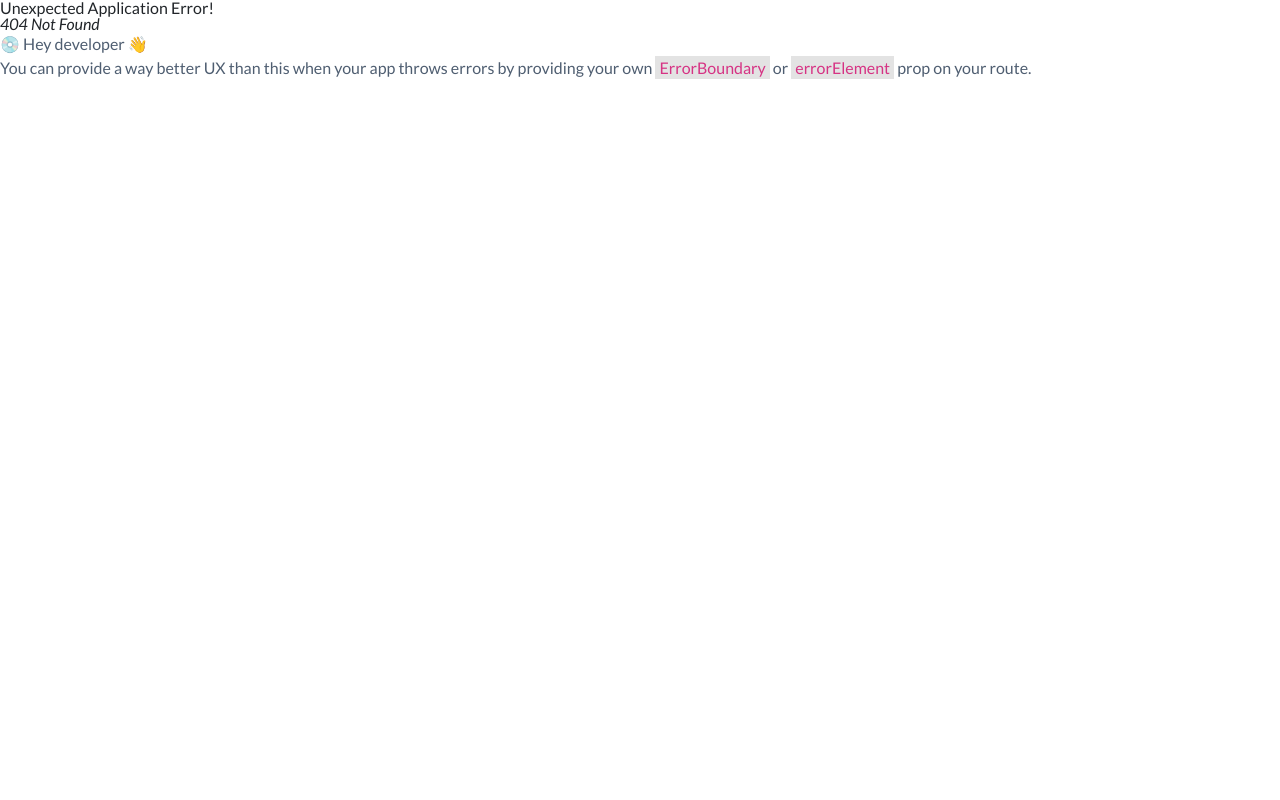
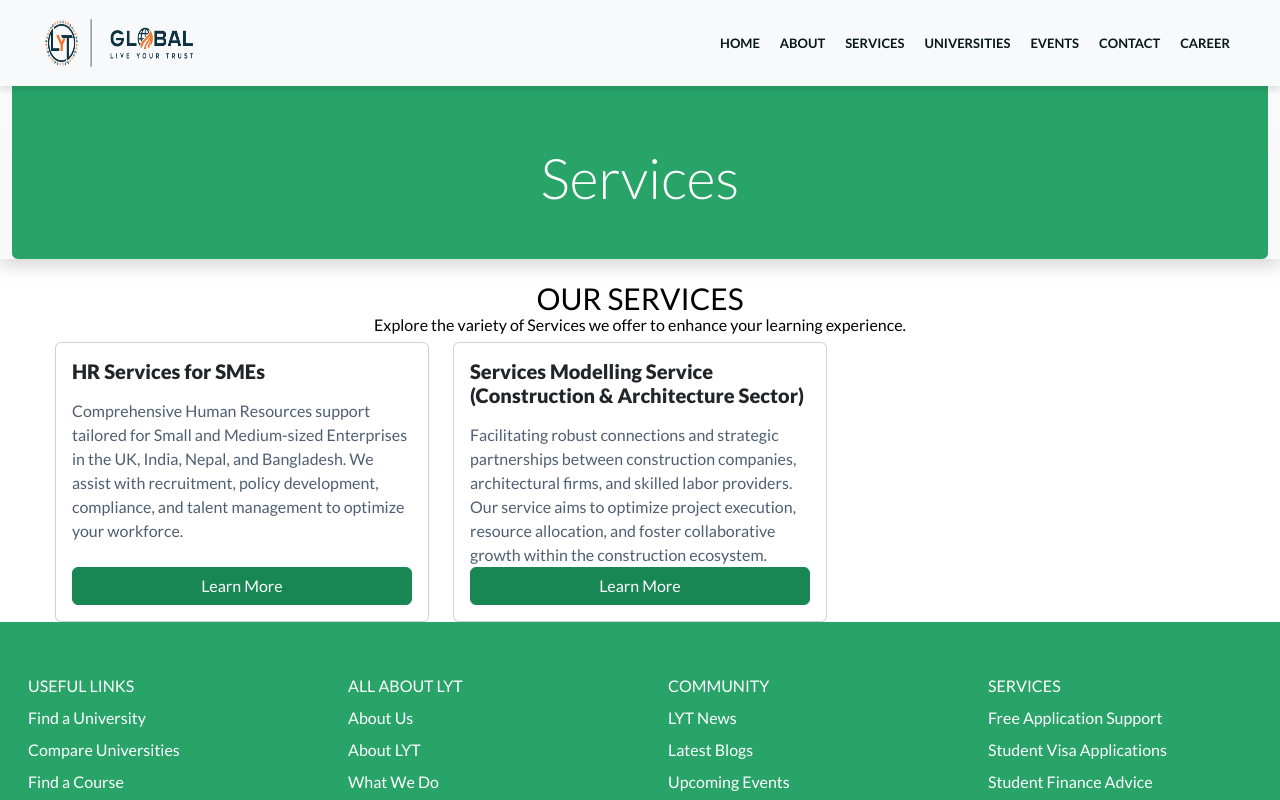
Before and after one commit to marjanamahii/lyt-global-client, a React (Vite) app: page /services in a window 1280 px wide. Before the commit this address had no page. Shown: the top 800 px of the page. Built offline with nearby package versions, Linux system fonts and the light colour scheme.

Commit message:
services updated

```diff
--- a/src/components/CounterSection/CounterSection.css
+++ b/src/components/CounterSection/CounterSection.css
@@ -19,14 +19,14 @@
   background: #82ccdd;
   margin: 40px auto;
 }
-.Business-section {
+.Services-section {
   background-color: #29a469;
   margin: 5px;
 }
 .myServiceFont {
   font-size: 65px;
 }
-.Business-container {
+.Services-container {
   display: flex;
   flex-wrap: wrap;
   justify-content: center;
--- a/src/components/CounterSection/CounterSection.jsx
+++ b/src/components/CounterSection/CounterSection.jsx
@@ -14,9 +14,9 @@ import { FaUserGraduate } from "react-icons/fa";
 const CounterSection = () => {
   return (
     <Container fluid>
-      <div className="Business-section">
+      <div className="Services-section">
         <div className="inner-width">
-          <div className="Business-container">
+          <div className="Services-container">
             <div className="service-box">
               <div className="service-icon">
                 <FaBuilding className="myServiceFont" />
--- a/src/components/FAQS/FAQS.jsx
+++ b/src/components/FAQS/FAQS.jsx
@@ -20,10 +20,10 @@ const FAQS = () => {
             <Accordion defaultActiveKey="0" className="faq-accordion">
               <Accordion.Item eventKey="0" className="faq-item">
                 <Accordion.Header className="faq-header">
-                  What Business does Lyt Global provide?
+                  What Services does Lyt Global provide?
                 </Accordion.Header>
                 <Accordion.Body className="faq-body">
-                  Lyt Global offers a range of Business, including:
+                  Lyt Global offers a range of Services, including:
                   <ul>
                     <li>University selection and application support</li>
                     <li>Visa application guidance</li>
@@ -49,11 +49,11 @@ const FAQS = () => {
               </Accordion.Item>
               <Accordion.Item eventKey="2" className="faq-item">
                 <Accordion.Header className="faq-header">
-                  Does Lyt Global charge for its consulting Business?
+                  Does Lyt Global charge for its consulting Services?
                 </Accordion.Header>
                 <Accordion.Body className="faq-body">
-                  Many of our Business, such as application and general
-                  consulting, are free of charge. Specialized Business, like
+                  Many of our Services, such as application and general
+                  consulting, are free of charge. Specialized Services, like
                   visa application support, may involve a small fee. Contact us
                   to learn more about our pricing.
                 </Accordion.Body>
--- a/src/components/Shared/Footer/Footer.jsx
+++ b/src/components/Shared/Footer/Footer.jsx
@@ -79,34 +79,34 @@ const Footer = () => {
             </Nav>
           </Col>
 
-          {/* Business */}
+          {/* Services */}
           <Col xs={6} sm={4} md={3} className="mb-4">
             <Nav className="flex-column">
               <Nav.Link className="text-uppercase text-white">
-                Business
+                Services
               </Nav.Link>
               <Nav.Link
-                href="/business/uk-university-application"
+                href="/Services/uk-university-application"
                 className="text-white"
               >
                 Free Application Support
               </Nav.Link>
               <Nav.Link
-                href="/business/student-visa-application-for-uk"
+                href="/Services/student-visa-application-for-uk"
                 className="text-white"
               >
                 Student Visa Applications
               </Nav.Link>
-              <Nav.Link href="/business/financing-study" className="text-white">
+              <Nav.Link href="/Services/financing-study" className="text-white">
                 Student Finance Advice
               </Nav.Link>
               <Nav.Link
-                href="/business/advice-for-parents"
+                href="/Services/advice-for-parents"
                 className="text-white"
               >
                 Advice for Parents
               </Nav.Link>
-              <Nav.Link href="/business/travel-support" className="text-white">
+              <Nav.Link href="/Services/travel-support" className="text-white">
                 Travel Support
               </Nav.Link>
             </Nav>
--- a/src/components/Shared/HeaderNav/HeaderNav.jsx
+++ b/src/components/Shared/HeaderNav/HeaderNav.jsx
@@ -115,8 +115,8 @@ function HeaderNav() {
               <Link className="myNav" to="/about">
                 About
               </Link>
-              <Link className="myNav" to="/business">
-                Business
+              <Link className="myNav" to="/services">
+                Services
               </Link>
               <Link className="myNav" to="/universities">
                 Universities
--- a/src/pages/AboutUs/AboutUs.jsx
+++ b/src/pages/AboutUs/AboutUs.jsx
@@ -36,7 +36,7 @@ const AboutUs = () => {
                 At Lyt, we aim to empower individuals and organizations by
                 providing innovative solutions, trusted expertise, and
                 world-class support. Whether you're a student chasing dreams or
-                a business striving for excellence, we help you shine brighter.
+                a Services striving for excellence, we help you shine brighter.
               </p>
             </Col>
             <Col md={6}>
@@ -148,7 +148,7 @@ const AboutUs = () => {
         <Container className="text-center">
           <h2 className="mb-4">Let’s Shine Together</h2>
           <p>
-            Whether you're a student, a professional, or a business, Lyt is here
+            Whether you're a student, a professional, or a Services, Lyt is here
             to help you succeed. Reach out today and discover how we can light
             your way.
           </p>
--- a/src/pages/Career/Career.jsx
+++ b/src/pages/Career/Career.jsx
@@ -32,14 +32,14 @@ function Career() {
     //   ],
     // },
     {
-      title: "Business Development Executive",
+      title: "Services Development Executive",
       location: "London, UK",
       type: "Full-Time",
       salary: "Competitive",
       description:
-        "We're seeking a highly motivated Business Development Executive to join our team in London. You'll be responsible for identifying new business opportunities, building strong client relationships, and driving revenue growth. This role requires a proactive approach to sales and a deep understanding of market dynamics.",
+        "We're seeking a highly motivated Services Development Executive to join our team in London. You'll be responsible for identifying new Services opportunities, building strong client relationships, and driving revenue growth. This role requires a proactive approach to sales and a deep understanding of market dynamics.",
       requirements: [
-        " - Proven experience in business development, sales, or a related field.",
+        " - Proven experience in Services development, sales, or a related field.",
         " - Excellent communication, negotiation, and interpersonal skills.",
         " - Ability to identify and cultivate new leads and opportunities.",
         " - Strong understanding of sales principles and customer relationship management.",
@@ -280,7 +280,7 @@ export default Career;
 //           <h3 className="text-xl font-semibold mb-2">Vacant Positions</h3>
 //           <ul className="list-disc list-inside space-y-1">
 //             <li>
-//               Business Development Executive – <strong>London Office</strong>
+//               Services Development Executive – <strong>London Office</strong>
 //             </li>
 //             <li>
 //               Student Consultant (2 Positions) – <strong>Sylhet Office</strong>
--- a/src/pages/Business/Business.jsx
+++ b/src/pages/Services/Services.jsx
@@ -1,8 +1,8 @@
 import React from "react";
 import { Container, Row, Col, Card, Button } from "react-bootstrap";
-import "./business.css";
+import "./services.css";
 
-const Business = () => {
+const Services = () => {
   return (
     <div className="mt-2 bg-white">
       <div className="container-fluid mt-5 bg-light bg-gradient shadow">
@@ -11,15 +11,15 @@ const Business = () => {
           style={{ backgroundColor: "#29a469" }}
         >
           <div className="col-md-12 px-0">
-            <h1 className="pt-5 display-4 font-italic text-center">Business</h1>
+            <h1 className="pt-5 display-4 font-italic text-center">Services</h1>
           </div>
         </div>
       </div>
 
       <Container>
-        <h2 className="section-title font-semibold">Our Business</h2>
+        <h2 className="section-title font-semibold">Our Services</h2>
         <p className="section-subtitle">
-          Explore the variety of Business we offer to enhance your learning
+          Explore the variety of Services we offer to enhance your learning
           experience.
         </p>
         <Row className="g-4 d-flex align-items-stretch">
@@ -32,7 +32,7 @@ const Business = () => {
               /> */}
               <Card.Body className="d-flex flex-column">
                 <Card.Title className="mb-3 font-bold">
-                  HR Business for SMEs
+                  HR Services for SMEs
                 </Card.Title>
                 <Card.Text className="flex-grow-1">
                   Comprehensive Human Resources support tailored for Small and
@@ -41,7 +41,7 @@ const Business = () => {
                   compliance, and talent management to optimize your workforce.
                 </Card.Text>
                 <a
-                  href="/service/business-modelling"
+                  href="/service/Services-modelling"
                   className="btn btn-success mt-auto"
                 >
                   Learn More
@@ -58,7 +58,7 @@ const Business = () => {
               /> */}
               <Card.Body className="d-flex flex-column">
                 <Card.Title className="mb-3 font-bold">
-                  Business Modelling Service (Construction & Architecture
+                  Services Modelling Service (Construction & Architecture
                   Sector)
                 </Card.Title>
                 <Card.Text className="flex-grow-1">
@@ -69,7 +69,7 @@ const Business = () => {
                   growth within the construction ecosystem.
                 </Card.Text>
                 <a
-                  href="/service/business-modelling"
+                  href="/service/Services-modelling"
                   className="btn btn-success mt-auto"
                 >
                   Learn More
@@ -106,4 +106,4 @@ const Business = () => {
   );
 };
 
-export default Business;
+export default Services;
--- a/src/routers/routers.jsx
+++ b/src/routers/routers.jsx
@@ -7,7 +7,7 @@ import ContactUs from "../pages/ContactUs/ContactUs";
 import AboutUs from "../pages/AboutUs/AboutUs";
 import Login from "../components/Login/Login";
 import Register from "../components/Register/Register";
-import Business from "../pages/business/business";
+import Services from "../pages/Services/Services";
 import Events from "../pages/Events/Events";
 import SearchBar from "../components/SearchBar/SearchBar";
 import Dashboard from "../pages/Dashboard/Dashboard";
@@ -26,7 +26,7 @@ const router = createBrowserRouter([
       { path: "/universities", element: <Universities></Universities> },
       { path: "/contact", element: <ContactUs></ContactUs> },
       { path: "/about", element: <AboutUs></AboutUs> },
-      { path: "/business", element: <Business></Business> },
+      { path: "/services", element: <Services></Services> },
       { path: "/events", element: <Events></Events> },
       { path: "/searchbar", element: <SearchBar></SearchBar> },
       { path: "/career", element: <Career></Career> },
```
Also changed, not shown: src/components/Universities/Universities.jsx (+4 -4 lines), src/assets/main.css, src/pages/Services/Services.css (renamed from src/pages/Business/Business.css).
